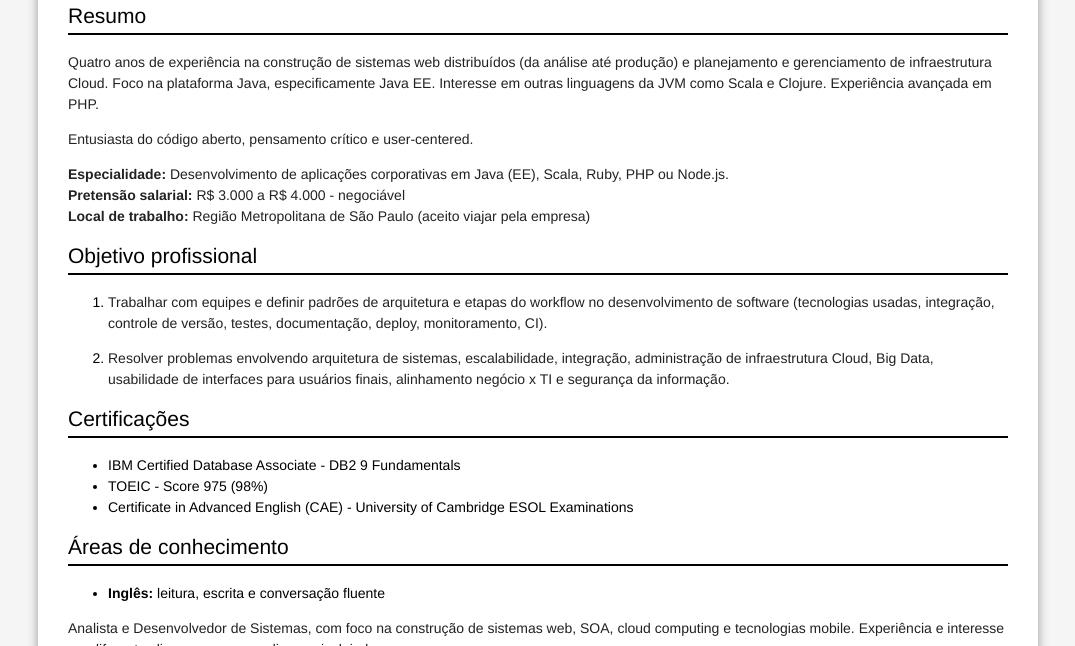
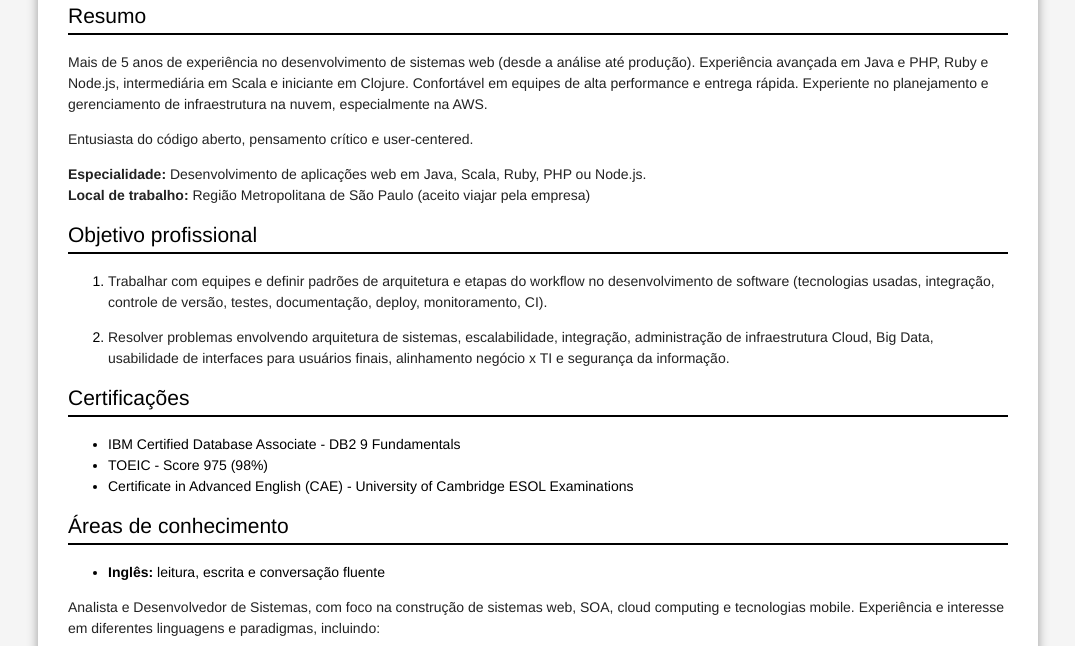
Before and after one commit to rodolfo42/rodolfo42.github.io, a Jekyll site: the page built from curriculo.md, in a window 1280 px wide and 900 px high, cut to the strip 254-900 px from the top of the window. Shown: the whole strip, without its empty margins (102-1177 px from the left). Built offline with Jekyll 4.4.1, drawn with Linux system fonts in a browser that asks for light colours.

Commit message:
Updated curriculo.md

```diff
--- a/curriculo.md
+++ b/curriculo.md
@@ -18,13 +18,11 @@ GitHub: [https://github.com/rodolfo42](https://github.com/rodolfo42)
 
 ## Resumo
 
-Quatro anos de experiência na construção de sistemas web distribuídos (da
- análise até produção) e planejamento e gerenciamento de infraestrutura Cloud. Foco na plataforma Java, especificamente Java EE. Interesse em outras linguagens da JVM como Scala e Clojure. Experiência avançada em PHP.
+Mais de 5 anos de experiência no desenvolvimento de sistemas web (desde a análise até produção). Experiência avançada em Java e PHP, Ruby e Node.js, intermediária em Scala e iniciante em Clojure. Confortável em equipes de alta performance e entrega rápida. Experiente no planejamento e gerenciamento de infraestrutura na nuvem, especialmente na AWS.
 
 Entusiasta do código aberto, pensamento crítico e user-centered.
 
-**Especialidade:** Desenvolvimento de aplicações corporativas em Java (EE), Scala, Ruby, PHP ou Node.js.
-**Pretensão salarial:** R$ 3.000 a R$ 4.000 - negociável
+**Especialidade:** Desenvolvimento de aplicações web em Java, Scala, Ruby, PHP ou Node.js.
 **Local de trabalho:** Região Metropolitana de São Paulo (aceito viajar pela empresa)
 
 ## Objetivo profissional
```
